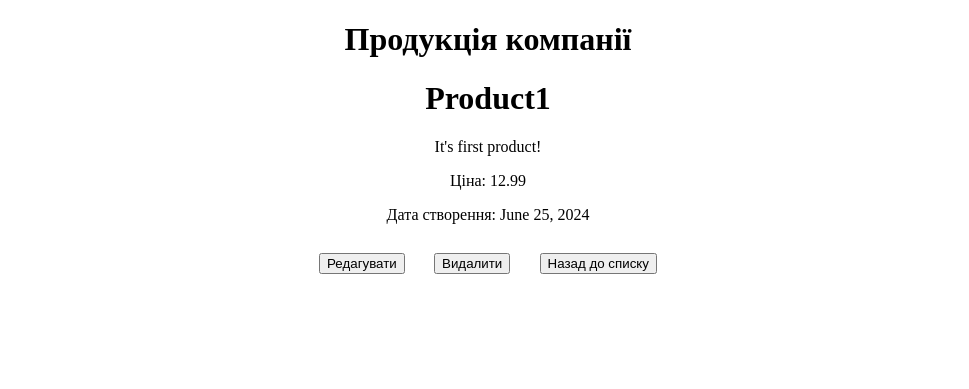
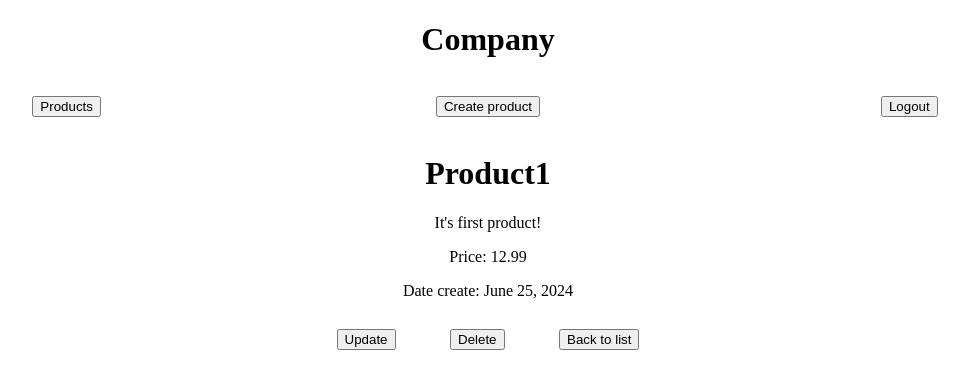
Before and after one commit to DonPomidon/DjangoUsers, a Django app: page /products/3/ in a window 1280 px wide. Shown: the top 389 px of the page, without its empty margins (152-1121 px from the left). Run offline with Django 5.2, Linux system fonts and the light colour scheme; a user stored in the database is signed in; data comes from the database, SQL or seed files in the repository; both versions use the stored data as it was after the commit.

Commit message:
Task 4 done. Added authorisation and group access for company products and possibility to manipulate them

```diff
--- a/templates/base.html
+++ b/templates/base.html
@@ -10,21 +10,39 @@
         button {
             margin: 1%;
         }
+        nav {
+            display: flex;
+            align-items: center;
+        }
+        a {
+            flex: 1;
+            margin: 1%;
+        }
+        li {
+            list-style-type: none;
+        }
     </style>
 </head>
 <body>
     <header>
         {% block header %}
-            <h1>Мій сайт</h1>
+            <h1>Company</h1>
         {% endblock header %}
     </header>
+    <nav>
+        {% block nav %}
+            <a href="{% url 'product_list' %}"><button>Products</button></a>
+            <a href="{% url 'product_create' %}"><button>Create product</button></a>
+            <a href="{% url 'logout_user' %}"><button>Logout</button></a>
+        {% endblock nav %}
+    </nav>
     <main>
         {% block main %}
         {% endblock main %}
     </main>
     <footer>
         {% block footer %}
-            <p>Проходячи реєстрацію ви погоджуєтесь з правом передачі ваших персональних даних третім лицям.</p>
+            <p>Your personal data can be user by third persons.</p>
         {% endblock footer %}
     </footer>
 </body>
--- a/templates/product_detail.html
+++ b/templates/product_detail.html
@@ -1,17 +1,17 @@
 {% extends 'base.html' %}
 
-{% block title %}Продукція{% endblock title %}
+{% block title %}Products{% endblock title %}
 
-{% block header %}<h1>Продукція компанії</h1>{% endblock header %}
+{% block header %}<h1>Company</h1>{% endblock header %}
 
 {% block main %}
     <h1>{{ product.name }}</h1>
     <p>{{ product.info }}</p>
-    <p>Ціна: {{ product.price }}</p>
-    <p>Дата створення: {{ product.creation_date }}</p>
-    <a href="{% url 'product_update' product.pk %}"><button>Редагувати</button></a>
-    <a href="{% url 'product_delete' product.pk %}"><button>Видалити</button></a>
-    <a href="{% url 'product_list' %}"><button>Назад до списку</button></a>
+    <p>Price: {{ product.price }}</p>
+    <p>Date create: {{ product.creation_date }}</p>
+    <a href="{% url 'product_update' product.pk %}"><button>Update</button></a>
+    <a href="{% url 'product_delete' product.pk %}"><button>Delete</button></a>
+    <a href="{% url 'product_list' %}"><button>Back to list</button></a>
 {% endblock main %}
 
 {% block footer %}<p></p>{% endblock footer %}
--- a/templates/product_form.html
+++ b/templates/product_form.html
@@ -1,14 +1,12 @@
 {% extends 'base.html' %}
 
-{% block title %}Новий продукт{% endblock title %}
-
-{% block header %}<h1>{{ view.object.pk|yesno:"Оновити продукт,Створити продукт" }}</h1>{% endblock header %}
+{% block title %}New product{% endblock title %}
 
 {% block main %}
     <form method="post">
         {% csrf_token %}
         {{ form.as_p }}
-        <button>Зберегти</button>
+        <button>Save</button>
     </form>
 {% endblock main %}
 
--- a/users/views.py
+++ b/users/views.py
@@ -20,15 +20,7 @@ def user_check(request):
 
 
 def home(request):
-    context = {
-        'title': 'Головна сторінка',
-        'header': 'Вітаємо на нашому сайті!',
-        'button_login': 'Залогінитись',
-        'button_register': 'Зареєструватись',
-        'button_logout': "Вийти",
-        'product_list': "Продукти компанії",
-    }
-    return render(request, 'home.html', context)
+    return render(request, 'home.html')
 
 
 def login_user(request):
```
Also changed, not shown: templates/home.html (+15 -6 lines), templates/login.html (+7 -2 lines), templates/product_list.html (+4 -11 lines), templates/register.html (+7 -2 lines), db.sqlite3.
